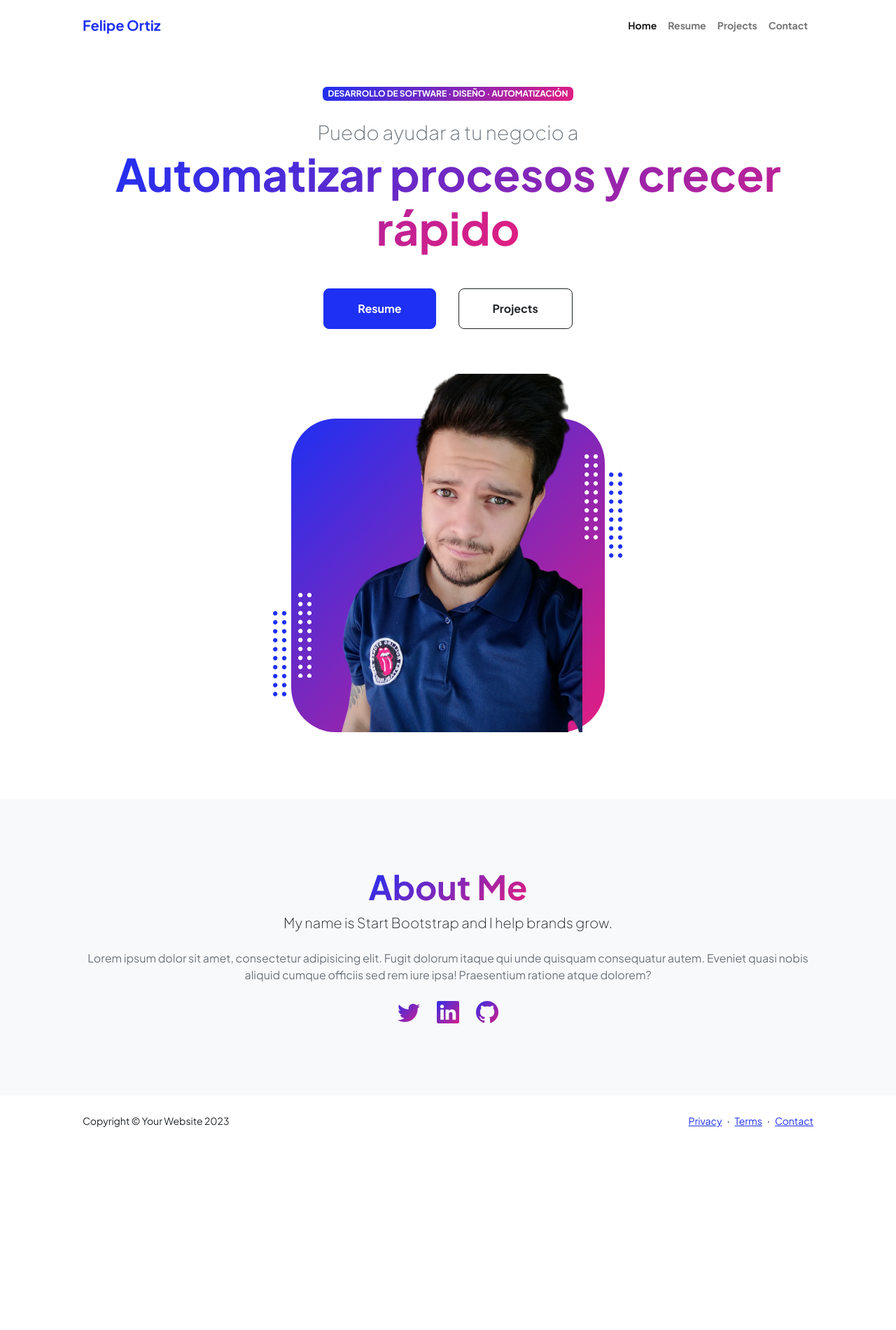
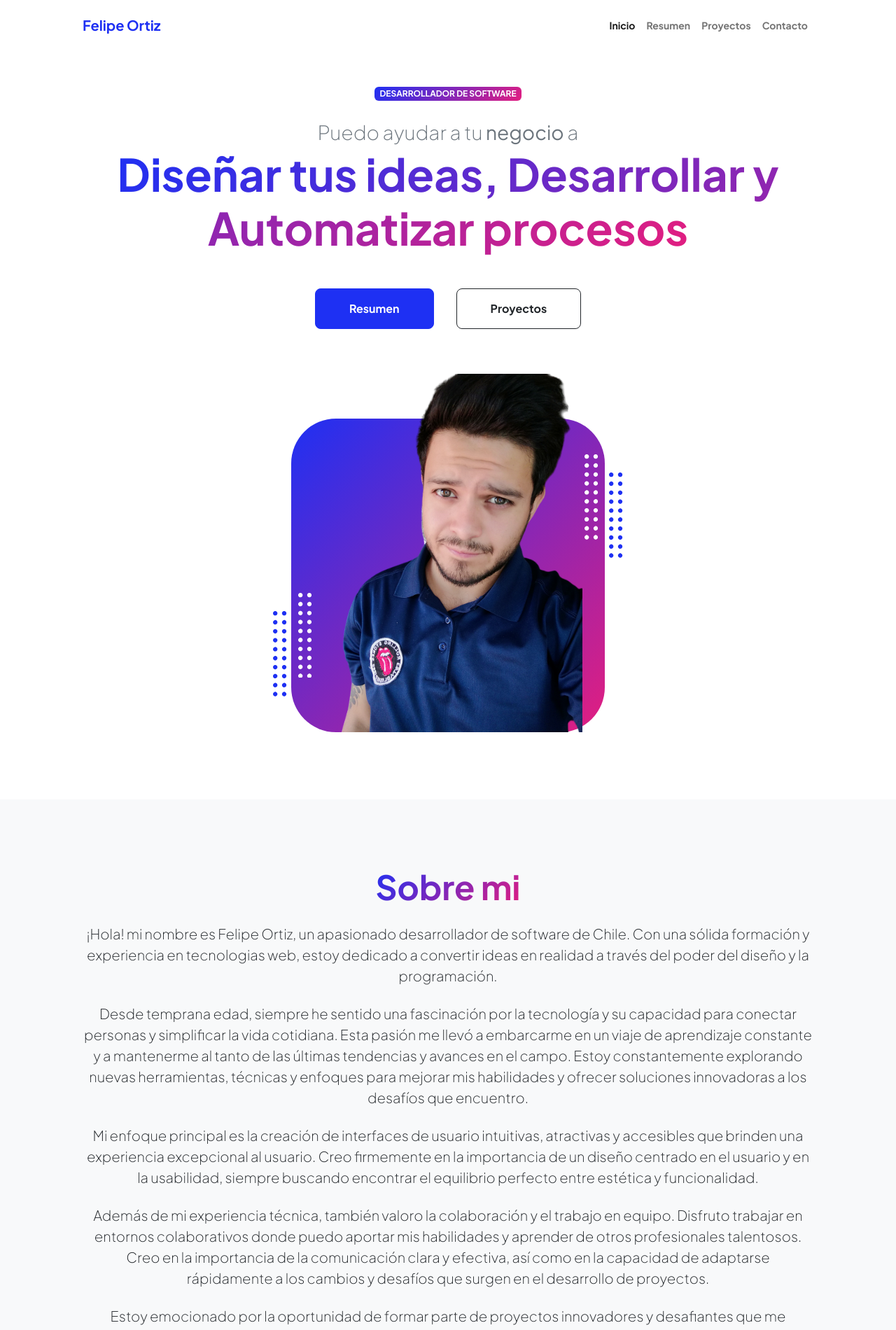
Before and after one commit to felipe-ortiz-developer/portafolio-app, an Angular app: page / in a window 1280 px wide. Shown: the top 1900 px of the page at 70% size. Before the commit the page ends 1637 px from the top, so only its background shows below. Built offline with nearby package versions, Linux system fonts and the light colour scheme.

Commit message:
algunos avances de contenidos

```diff
--- a/src/app/app.component.html
+++ b/src/app/app.component.html
@@ -12,10 +12,10 @@
       <button class="navbar-toggler" type="button" data-bs-toggle="collapse" data-bs-target="#navbarSupportedContent" aria-controls="navbarSupportedContent" aria-expanded="false" aria-label="Toggle navigation"><span class="navbar-toggler-icon"></span></button>
       <div class="collapse navbar-collapse" id="navbarSupportedContent">
           <ul class="navbar-nav ms-auto mb-2 mb-lg-0 small fw-bolder">
-              <li class="nav-item"><a class="nav-link" routerLink="/" routerLinkActive="active">Home</a></li>
-              <li class="nav-item"><a class="nav-link" routerLink="/about" routerLinkActive="active">Resume</a></li>
-              <li class="nav-item"><a class="nav-link" routerLink="/projects" routerLinkActive="active">Projects</a></li>
-              <li class="nav-item"><a class="nav-link" routerLink="/contact" routerLinkActive="active">Contact</a></li>
+              <li class="nav-item"><a class="nav-link" routerLink="/" routerLinkActive="active">Inicio</a></li>
+              <li class="nav-item"><a class="nav-link" routerLink="/about" routerLinkActive="active">Resumen</a></li>
+              <li class="nav-item"><a class="nav-link" routerLink="/projects" routerLinkActive="active">Proyectos</a></li>
+              <li class="nav-item"><a class="nav-link" routerLink="/contact" routerLinkActive="active">Contacto</a></li>
           </ul>
       </div>
   </div>
--- a/src/app/home/home.component.html
+++ b/src/app/home/home.component.html
@@ -5,12 +5,12 @@
             <div class="col-xxl-5">
                 <!-- Header text content-->
                 <div class="text-center text-xxl-start">
-                    <div class="badge bg-gradient-primary-to-secondary text-white mb-4"><div class="text-uppercase">Desarrollo de software &middot; Diseño &middot; Automatización</div></div>
-                    <div class="fs-3 fw-light text-muted">Puedo ayudar a tu negocio a</div>
-                    <h1 class="display-3 fw-bolder mb-5"><span class="text-gradient d-inline">Automatizar procesos y crecer rápido</span></h1>
+                    <div class="badge bg-gradient-primary-to-secondary text-white mb-4"><div class="text-uppercase">Desarrollador de software</div></div>
+                    <div class="fs-3 fw-light text-muted">Puedo ayudar a tu <b>negocio</b> a</div>
+                    <h1 class="display-3 fw-bolder mb-5"><span class="text-gradient d-inline">Diseñar tus ideas, Desarrollar y Automatizar procesos</span></h1>
                     <div class="d-grid gap-3 d-sm-flex justify-content-sm-center justify-content-xxl-start mb-3">
-                        <a class="btn btn-primary btn-lg px-5 py-3 me-sm-3 fs-6 fw-bolder" href="resume.html">Resume</a>
-                        <a class="btn btn-outline-dark btn-lg px-5 py-3 fs-6 fw-bolder" href="projects.html">Projects</a>
+                        <a class="btn btn-primary btn-lg px-5 py-3 me-sm-3 fs-6 fw-bolder" routerLink="/about" routerLinkActive="active">Resumen</a>
+                        <a class="btn btn-outline-dark btn-lg px-5 py-3 fs-6 fw-bolder" routerLink="/projects" routerLinkActive="active">Proyectos</a>
                     </div>
                 </div>
             </div>
@@ -145,11 +145,15 @@
         <div class="row gx-5 justify-content-center">
             <div class="col-xxl-8">
                 <div class="text-center my-5">
-                    <h2 class="display-5 fw-bolder"><span class="text-gradient d-inline">About Me</span></h2>
-                    <p class="lead fw-light mb-4">My name is Start Bootstrap and I help brands grow.</p>
-                    <p class="text-muted">Lorem ipsum dolor sit amet, consectetur adipisicing elit. Fugit dolorum itaque qui unde quisquam consequatur autem. Eveniet quasi nobis aliquid cumque officiis sed rem iure ipsa! Praesentium ratione atque dolorem?</p>
+                    <h2 class="display-5 fw-bolder mb-4"><span class="text-gradient d-inline">Sobre mi</span></h2>
+                    <p class="lead fw-light mb-4">¡Hola! mi nombre es Felipe Ortiz, un apasionado desarrollador de software de Chile. Con una sólida formación y experiencia en tecnologias web, estoy dedicado a convertir ideas en realidad a través del poder del diseño y la programación.</p>
+                    <p class="lead fw-light mb-4">Desde temprana edad, siempre he sentido una fascinación por la tecnología y su capacidad para conectar personas y simplificar la vida cotidiana. Esta pasión me llevó a embarcarme en un viaje de aprendizaje constante y a mantenerme al tanto de las últimas tendencias y avances en el campo. Estoy constantemente explorando nuevas herramientas, técnicas y enfoques para mejorar mis habilidades y ofrecer soluciones innovadoras a los desafíos que encuentro.</p>
+                    <p class="lead fw-light mb-4">Mi enfoque principal es la creación de interfaces de usuario intuitivas, atractivas y accesibles que brinden una experiencia excepcional al usuario. Creo firmemente en la importancia de un diseño centrado en el usuario y en la usabilidad, siempre buscando encontrar el equilibrio perfecto entre estética y funcionalidad.</p>
+                    <p class="lead fw-light mb-4">Además de mi experiencia técnica, también valoro la colaboración y el trabajo en equipo. Disfruto trabajar en entornos colaborativos donde puedo aportar mis habilidades y aprender de otros profesionales talentosos. Creo en la importancia de la comunicación clara y efectiva, así como en la capacidad de adaptarse rápidamente a los cambios y desafíos que surgen en el desarrollo de proyectos.</p>
+                    <p class="lead fw-light mb-4">Estoy emocionado por la oportunidad de formar parte de proyectos innovadores y desafiantes que me permitan crecer profesionalmente y contribuir de manera significativa. Siempre estoy abierto a nuevas oportunidades de colaboración, así que no dudes en contactarme para discutir cómo puedo ayudarte a alcanzar tus metas y hacer realidad tus ideas.</p>
+                    <p class="lead fw-light mb-4">¡Gracias por visitar mi portafolio! Estoy ansioso por compartir contigo mi trabajo y explorar nuevas posibilidades juntos.</p>
                     <div class="d-flex justify-content-center fs-2 gap-4">
-                        <a class="text-gradient" href="#!"><i class="bi bi-twitter"></i></a>
+                        <a class="text-gradient" href="#!"><i class="bi bi-envelope-fill"></i></a>
                         <a class="text-gradient" href="#!"><i class="bi bi-linkedin"></i></a>
                         <a class="text-gradient" href="#!"><i class="bi bi-github"></i></a>
                     </div>
--- a/src/index.html
+++ b/src/index.html
@@ -23,13 +23,11 @@
         <footer class="bg-white py-4 mt-auto">
             <div class="container px-5">
                 <div class="row align-items-center justify-content-between flex-column flex-sm-row">
-                    <div class="col-auto"><div class="small m-0">Copyright &copy; Your Website 2023</div></div>
+                    <div class="col-auto"><div class="small m-0">Copyright &copy; Portafolio Felipe Ortiz 2023</div></div>
                     <div class="col-auto">
-                        <a class="small" href="#!">Privacy</a>
+                        <a class="small" href="#!">Privacidad</a>
                         <span class="mx-1">&middot;</span>
-                        <a class="small" href="#!">Terms</a>
-                        <span class="mx-1">&middot;</span>
-                        <a class="small" href="#!">Contact</a>
+                        <a class="small" href="#!">Términos</a>
                     </div>
                 </div>
             </div>
```
Also changed, not shown: src/app/home/home.component.ts (line endings or trailing spaces).
